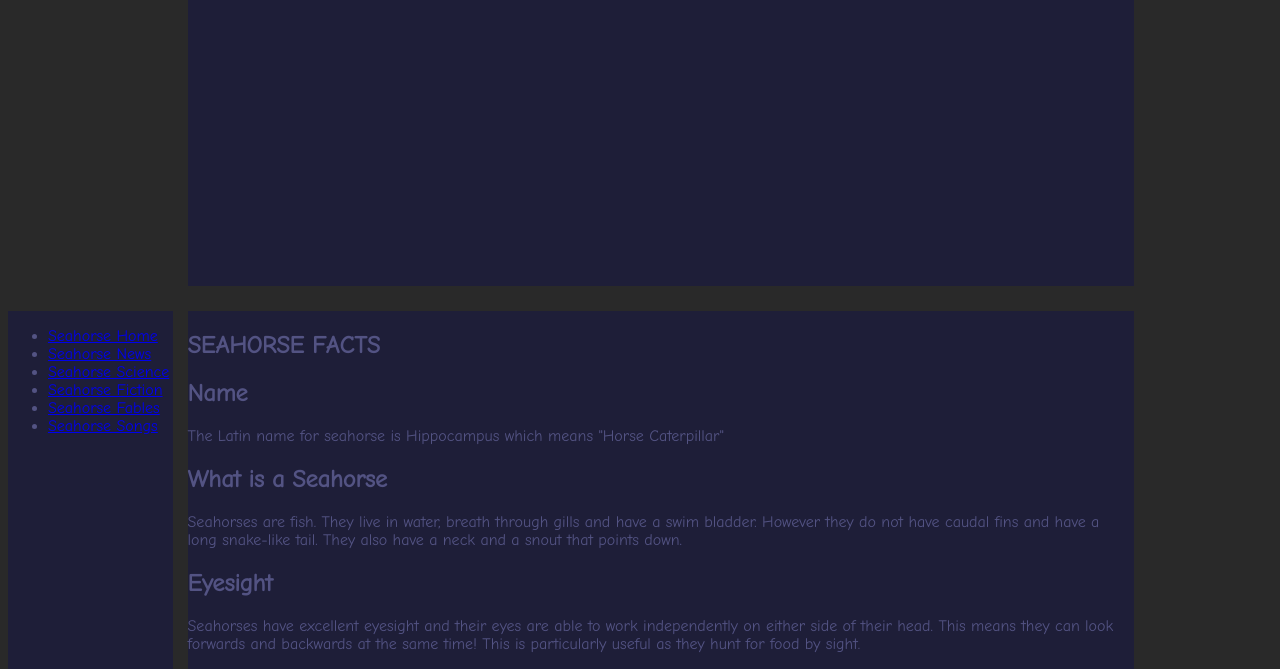
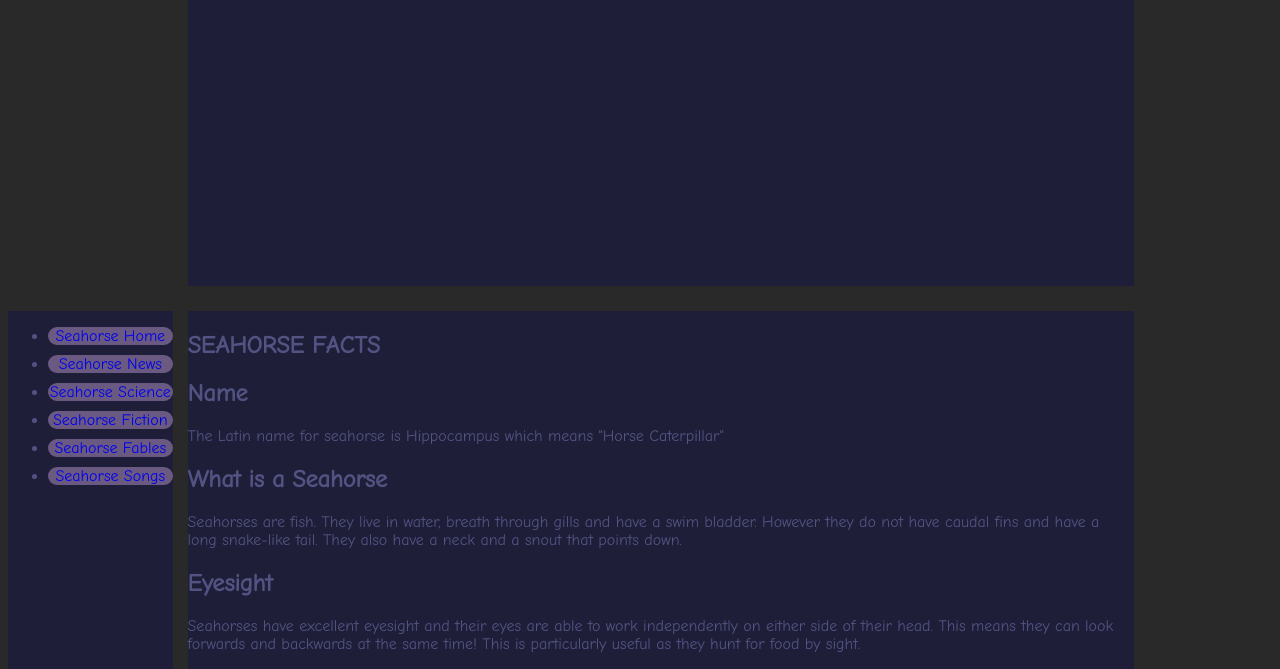
Before and after one commit to HenrySchmitz12/Eaton-RESA, a plain HTML site: page seahorse.html in a window 1280 px wide. Shown: the part 109-778 px from the top of the page. Drawn offline with Linux system fonts and the light colour scheme.

Commit message:
Update seahorse.html

```diff
--- a/seahorse.html
+++ b/seahorse.html
@@ -41,8 +41,20 @@ background-color: rgb(30, 30, 56);
 }
 
 .foot { grid-area: 4 / 2 / 4 / 3;
-    background-color: rgb(30, 30, 56)}
+    background-color: rgb(30, 30, 56)
+}
 
+li a{
+    display: block;
+    background-color: rgb(106, 89, 129);
+    text-align: center;
+    text-decoration: none;
+    margin-bottom: 10px;
+    border-radius: 15px;
+}
+li a:hover{
+    color: rgb(177, 190, 228);
+}
 
   </style>
 
@@ -91,7 +103,7 @@ background-color: rgb(30, 30, 56);
     </article></div>
     <div class="head"><header>
       <h1>Seahorse Serenity!</h1>
-      <img src="#" alt="seahorses are fun" />
+      <img src="seahorse.jpeg" alt="seahorses are fun" />
     </header>
   </div>
     <div class="links">  <nav>
```
